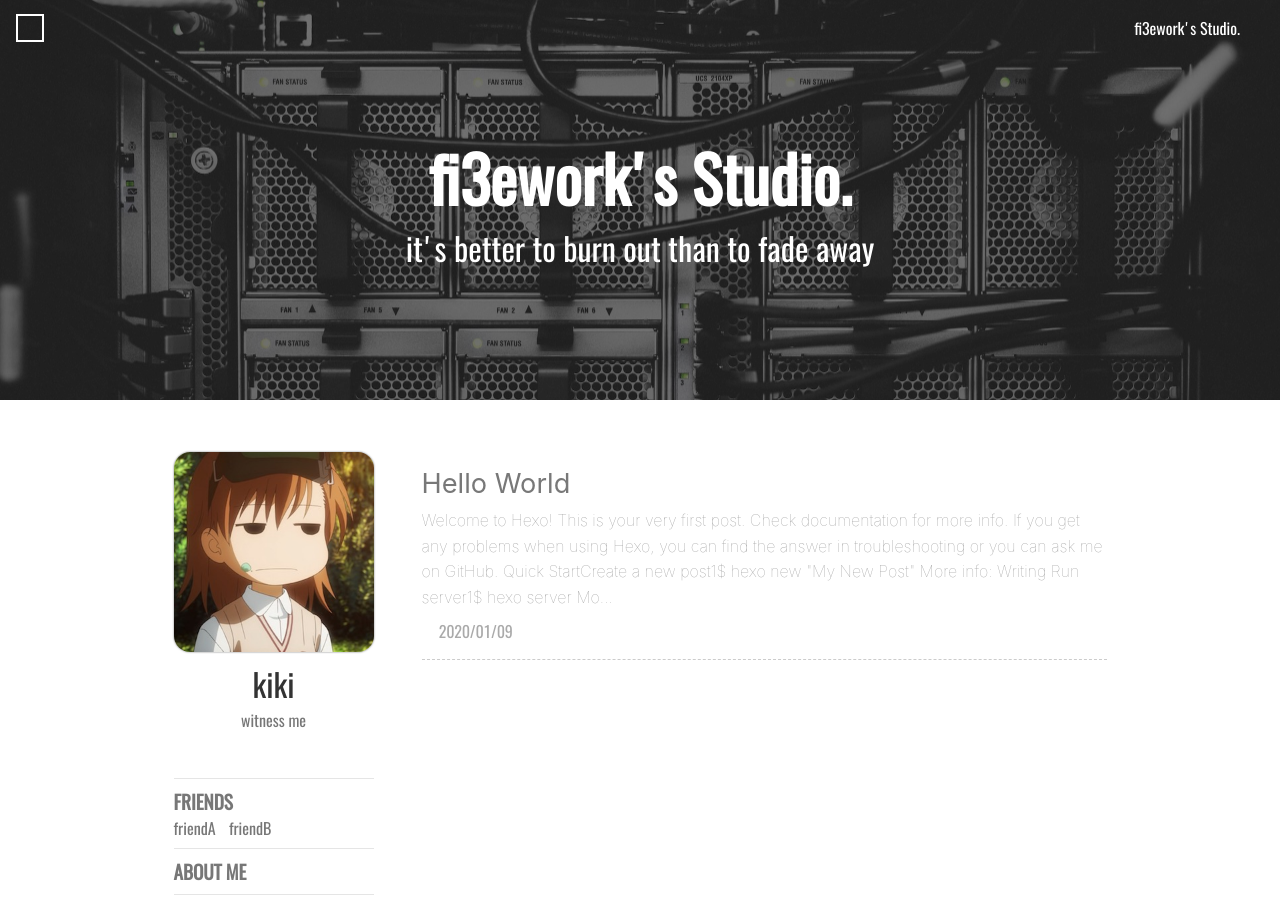
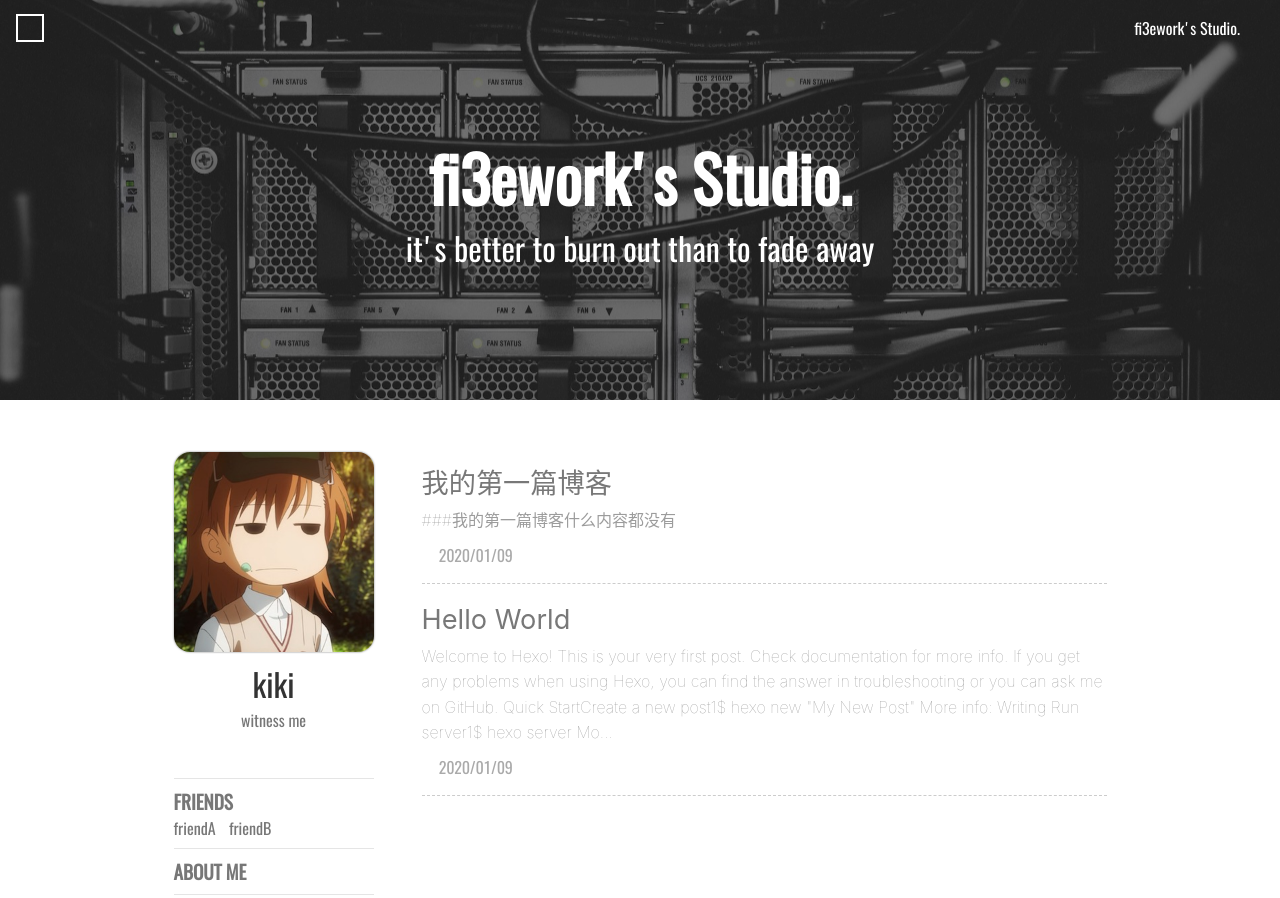
Before and after one commit to Charlotte008/Charlotte008.github.io, a plain HTML site: page index.html in a window 1280 px wide. Shown: the top 898 px of the page. Drawn offline with nearby package versions, Linux system fonts and the light colour scheme; some packages are replaced by stand-ins of ours; no server answers; a script that the page names is missing; a web font is replaced by a local one.

Commit message:
Site updated: 2020-01-09 13:06:13

```diff
--- a/index.html
+++ b/index.html
@@ -359,6 +359,30 @@ height:50vh;
 
 
     <article class="index-post">
+        <a class="abstract-title" href = "/2020/01/09/%E6%88%91%E7%9A%84%E7%AC%AC%E4%B8%80%E7%AF%87%E5%8D%9A%E5%AE%A2/" >
+
+                <span>我的第一篇博客</span>
+        </a>
+        <div class="abstract-content">
+            ###我的第一篇博客什么内容都没有
+
+        </div>
+        <div class="abstract-post-meta">
+            <!-- date  -->
+            <div class="abstract-date">
+                <span class="abstract-calander iconfont-archer">&#xe676;</span><span class="abstract-time">2020/01/09</span>
+            </div>
+            <!-- tags  -->
+
+        </div>
+    </article>
+
+
+
+
+
+
+    <article class="index-post">
         <a class="abstract-title" href = "/2020/01/09/hello-world/" >
 
                 <span>Hello World</span>
@@ -587,9 +611,16 @@ Mo...
 
 
 
+
+
+
+
+
+
+
     <div class="total-and-search">
         <div class="total-archive">
-        Total : 1
+        Total : 2
         </div>
         <!-- search  -->
 
@@ -606,6 +637,20 @@ Mo...
 
         <li class="archive-post-item">
             <span class="archive-post-date">Invalid date</span><a class="archive-post-title" href= "/2020/01/09/hello-world/" >Hello World</a>
+        </li>
+
+
+
+
+
+        </ul>
+
+    <div class="archive-year"> 2020 </div>
+    <ul class="year-list">
+
+
+        <li class="archive-post-item">
+            <span class="archive-post-date">01/09</span><a class="archive-post-title" href= "/2020/01/09/%E6%88%91%E7%9A%84%E7%AC%AC%E4%B8%80%E7%AF%87%E5%8D%9A%E5%AE%A2/" >我的第一篇博客</a>
         </li>
 
     </div>
```
Also changed, not shown: archives/2020/01/index.html (+46 -1 lines), archives/2020/index.html (+46 -1 lines), archives/index.html (+46 -1 lines), 2020/01/09/我的第一篇博客/index.html (added).
